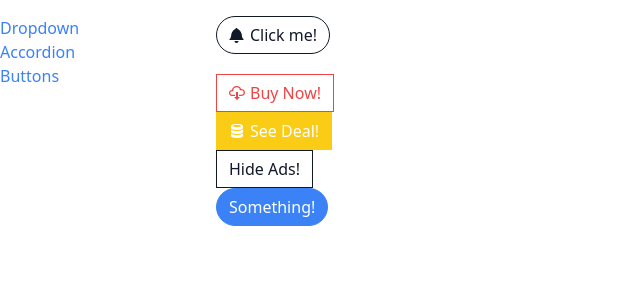
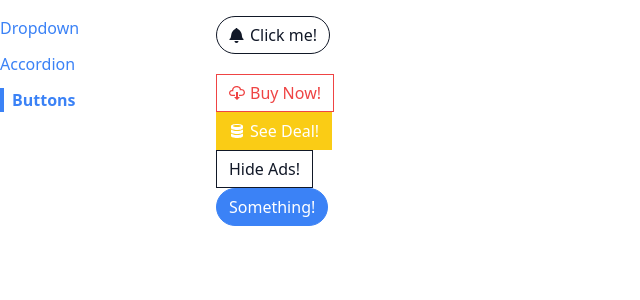
Before and after one commit to adenugbamichael/Reusable-react-ui-components, a React (Vite) app: page /buttons in a window 1280 px wide. Shown: the top 300 px of the page, without its empty margins (0-640 px from the left). Built offline with nearby package versions, Linux system fonts and the light colour scheme.

Commit message:
Highlight active link

```diff
--- a/src/components/Link.jsx
+++ b/src/components/Link.jsx
@@ -2,10 +2,14 @@
 import classNames from "classnames"
 import useNavigation from "../hooks/use-navigation"
 
-function Link({ to, children }) {
-  const { navigate } = useNavigation()
+function Link({ to, children, className, activeClasName }) {
+  const { navigate, currentPath } = useNavigation()
 
-  const classes = classNames("text-blue-500")
+  const classes = classNames(
+    "text-blue-500",
+    className,
+    currentPath === to && activeClasName
+  )
 
   const handleClick = (event) => {
     if (event.metaKey || event.ctrlKey) {
--- a/src/components/Sidebar.jsx
+++ b/src/components/Sidebar.jsx
@@ -9,14 +9,19 @@
 
   const renderedLinks = links.map((link) => {
     return (
-      <Link key={link.label} to={link.path}>
+      <Link
+        key={link.label}
+        to={link.path}
+        className='mb-3'
+        activeClasName='font-bold border-l-4 border-blue-500 pl-2'
+      >
         {link.label}
       </Link>
     )
   })
 
   return (
-    <div className='sticky top-0 overflow-y-scroll flex flex-col'>
+    <div className='sticky top-0 overflow-y-scroll flex flex-col items-start'>
       {renderedLinks}
     </div>
   )
```
